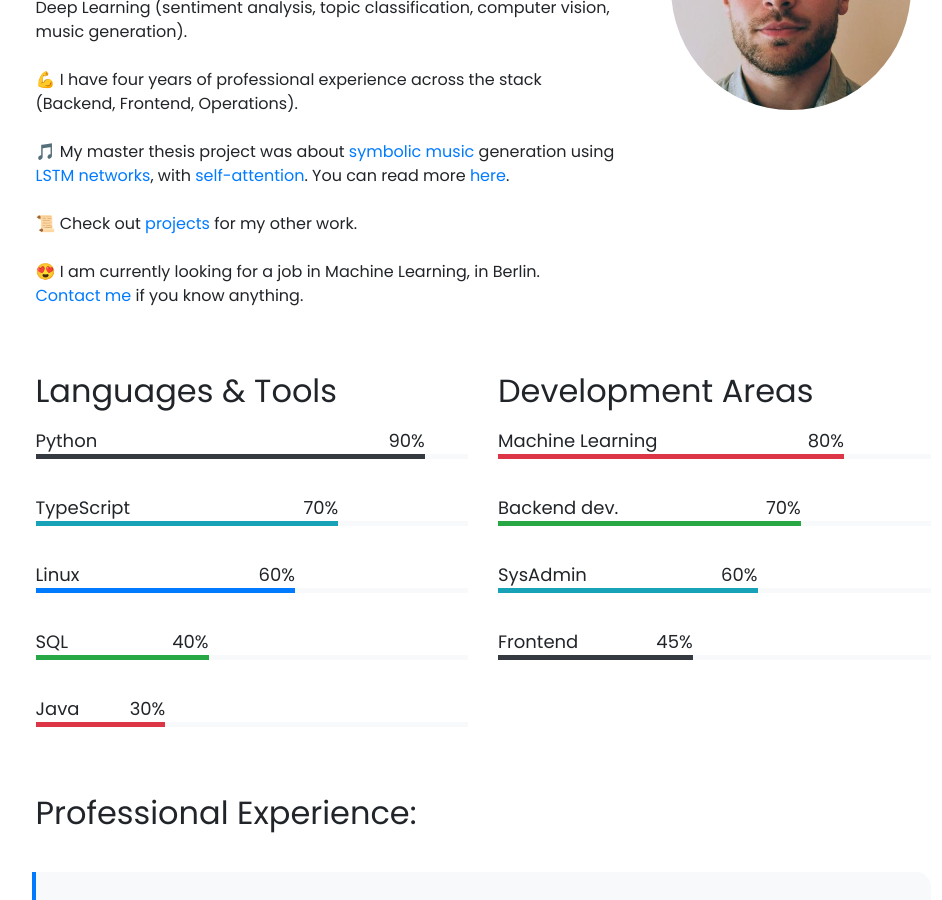
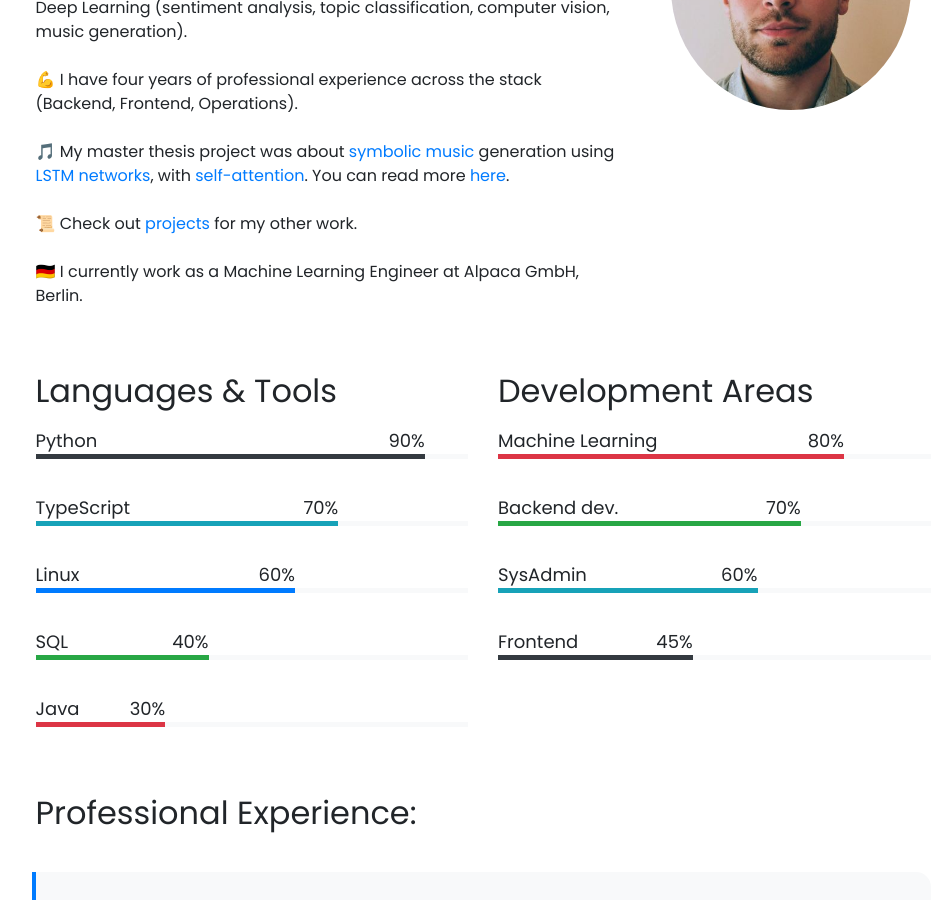
Before and after one commit to cristianmtr/resume, a Jekyll site: the page built from index.html, in a window 1280 px wide and 900 px high, scrolled down 336 px. Shown: the whole window, without its empty margins (157-1099 px from the left). Built offline with Jekyll 4.4.1, drawn with Linux system fonts in a browser that asks for light colours; nearby versions of some CDN libraries; comment, search, counter and statistics services are not loaded.

Commit message:
Update index.html

```diff
--- a/index.html
+++ b/index.html
@@ -21,7 +21,7 @@ weight: 1
 
     📜 Check out <a href="/resume/projects">projects</a> for my other work.<br><br>
 
-    😍 I am currently looking for a job in Machine Learning, in Berlin. <a href="/resume/contact">Contact me</a> if you know anything.
+    🇩🇪 I currently work as a Machine Learning Engineer at Alpaca GmbH, Berlin.
 
     </div>
 
```
